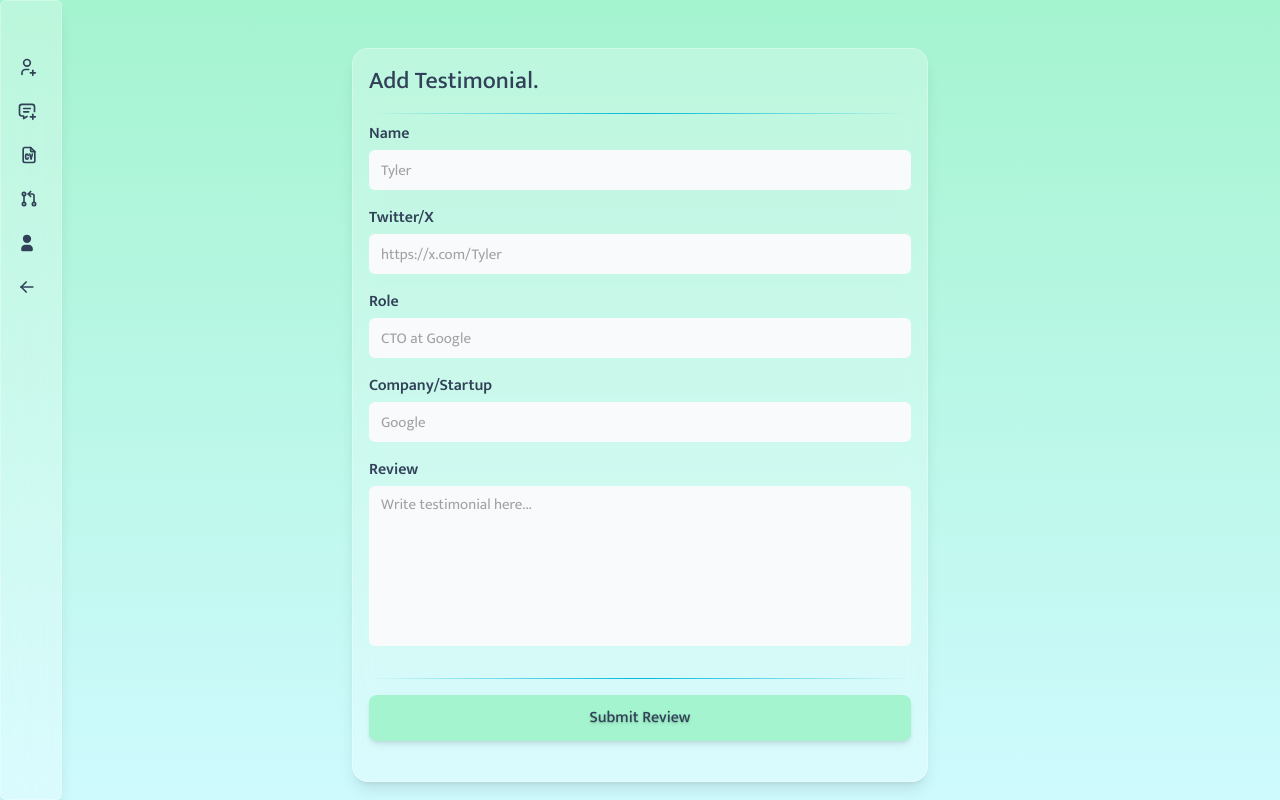
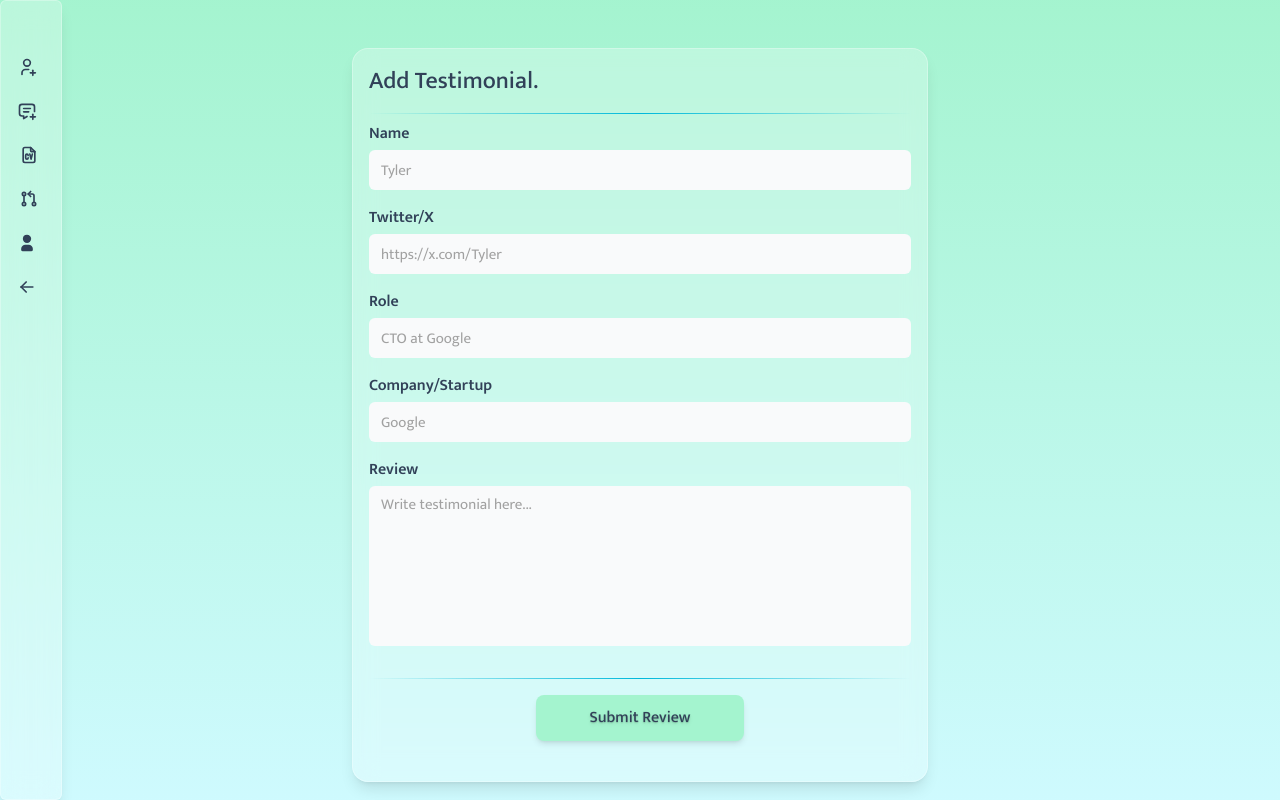
Before and after one commit to Abhishek7Tech/refhire-admin, a Next.js app: page /home/review in a window 1280 px wide. Built offline with nearby package versions, Linux system fonts and the light colour scheme; no server answers.

Commit message:
update button size

```diff
--- a/app/components/buttons/review.tsx
+++ b/app/components/buttons/review.tsx
@@ -8,7 +8,7 @@ function SubmitReview() {
   return (
     <button
       type="submit"
-      className="p-[3px] mt-2 relative w-full cursor-pointer border-t-cyan-300 border-r-cyan-300 bg-emerald-200/100 hover:bg-emerald-300/40 backdrop-blur-lg shadow-md border-b-emerald-300 border-l-emerald-300 hover:border-emerald-300/40 rounded-lg"
+      className="p-[3px] mt-2 relative min-w-30 xs:min-w-52 cursor-pointer border-t-cyan-300 border-r-cyan-300 bg-emerald-200/100 hover:bg-emerald-300/40 backdrop-blur-lg shadow-md border-b-emerald-300 border-l-emerald-300 hover:border-emerald-300/40 rounded-lg"
     >
       <div className="px-2 md:px-8 py-1.5 md:py-2  bg-transparent rounded-[6px]  relative group transition duration-200 text-slate-700 font-mukta font-medium  text-shadow-md">
         {pending ? (
```
